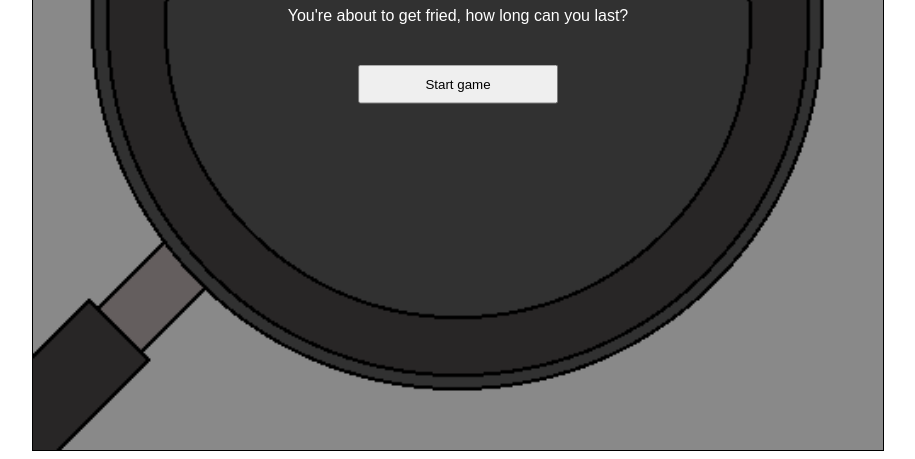
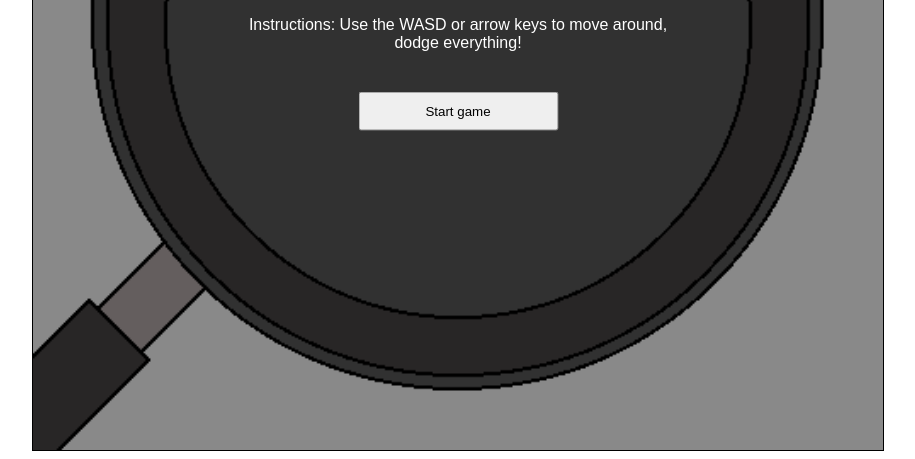
Before and after one commit to williambsm/ludum-dare-46, a website: page index.html in a window 1280 px wide. Shown: the part 409-868 px from the top of the page, without its empty margins (182-1097 px from the left). Drawn offline with nearby package versions, Linux system fonts and the light colour scheme.

Commit message:
Instructions

```diff
--- a/index.html
+++ b/index.html
@@ -9,7 +9,7 @@
     <div class="pan" id="game">
         <div class="menu" v-if="interface === 'menu'">
             <h1 class="header">Frying Pan Showdown!</h1>
-            <p class="sub-header">You're about to get fried, how long can you last?</p>
+            <p class="sub-header">You're about to get fried, how long can you last?<br><br>Instructions: Use the WASD or arrow keys to move around, dodge everything!</p>
             <ul>
                 <li><button v-on:click="startGame">Start game</button></li>
                 <!-- <li><button>Settings</button></li>
```
